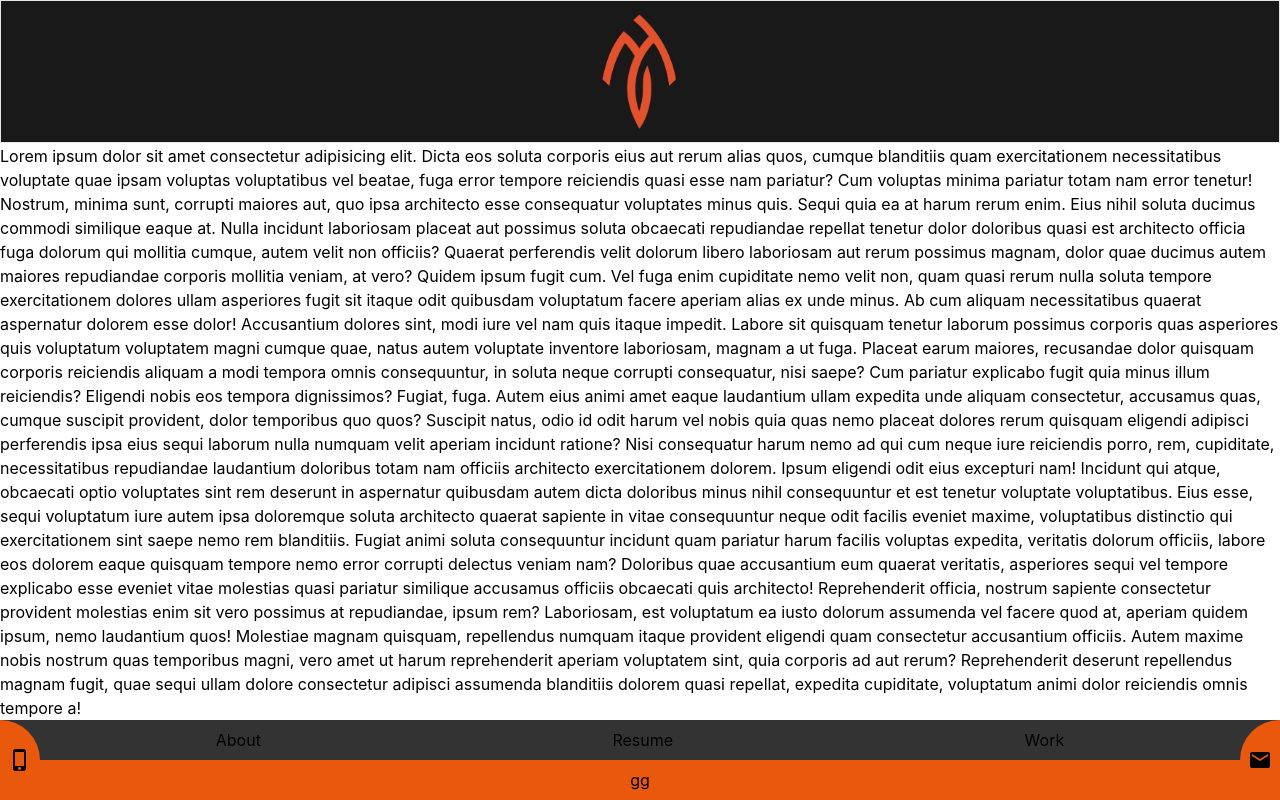
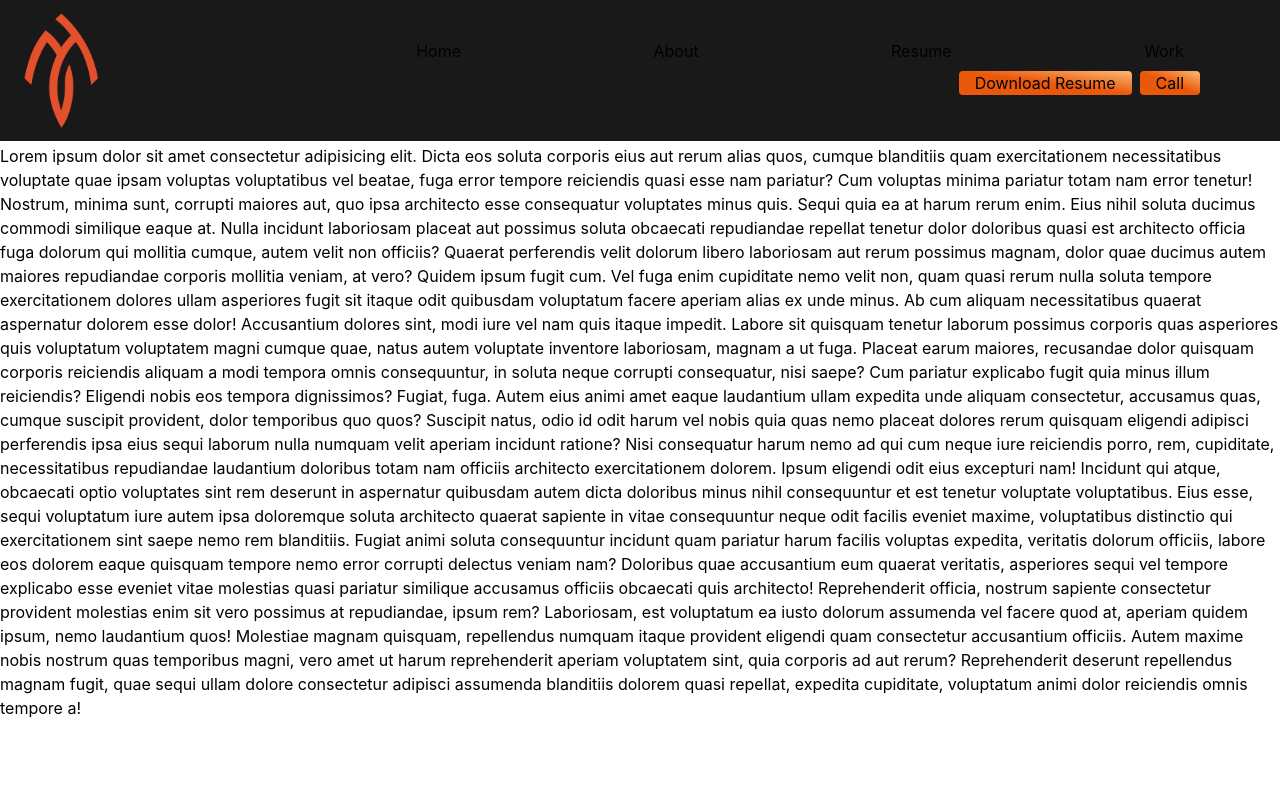
Before and after one commit to James-Hyatt-Dev/published-portfolio, a Next.js app: page / in a window 1280 px wide. Built offline with nearby package versions, Linux system fonts and the light colour scheme.

Commit message:
adds Header and css

```diff
--- a/components/Header.js
+++ b/components/Header.js
@@ -8,31 +8,45 @@ function Header() {
   return (
     <div className="w-full pb-36">
         {/* Logo */}
-        <div className="flex border w-full py-2 fixed top-0 bg-black bg-opacity-90">
-            <div className="flex mx-auto">
+        <div className="flex w-full py-2 fixed top-0 bg-black bg-opacity-90 items-center sm:justify-around">
+            <div className="flex mx-auto sm:w-1/4">
                 <Image width={125} src={Logo} alt='james hyatt personal logo containing a single jay and a single h' />
+            </div>
+            <div className="hidden sm:inline sm:w-3/4">
+                <div className="flex justify-around">
+                    <Link href='/'>Home</Link>
+                    <Link href='/about'>About</Link>
+                    <Link href='/resume'>Resume</Link>
+                    <Link href='/work'>Work</Link>
+                </div>
+                <div className="justify-end flex gap-2 pr-20 py-2">
+                    <div className="bg-gradient-to-bl from-orange-300 via-orange-600 to-orange-600 rounded px-4">
+                        <a download href='/Main/Resume-CV.pdf'>Download Resume</a>
+                    </div>
+                    <div className="bg-gradient-to-bl from-orange-300 via-orange-600 to-orange-600 rounded px-4">
+                        Call
+                    </div>
+                </div>
             </div>
         </div>
 
         {/* navigation */}
-        <div className="w-full fixed bottom-0 bg-black bg-opacity-80 flex justify-between z-50">
+        <div className="w-full fixed bottom-0 bg-black bg-opacity-80 flex justify-between z-50 sm:hidden">
             {/* phone icon */}
             <div className="bg-orange-600 bottom-2 left-6 rounded-tr-full w-10 h-20 flex items-center justify-center z-40">
                 <PhoneIphoneIcon />
             </div>
 
             {/* mobile navigation */}
-            <div className='flex flex-col flex-1 relative'>
-                <div className="absolute top-0 h-10 bg-transparent w-full flex items-center justify-center justify-around">
+            <div className='flex flex-col flex-1 relative '>
+                <div className="absolute top-0 h-10 bg-transparent w-full flex items-center justify-around">
                     <Link href='/about'>About</Link>
                     <Link href='/resume'>Resume</Link>
                     <Link href='/work'>Work</Link>
-                    </div>
-                    <div className="absolute bottom-0 h-10 bg-orange-600 w-full flex items-center justify-center">
-                        gg
-                    </div>
-
-
+                </div>
+                <div className="absolute bottom-0 h-10 bg-orange-600 w-full flex items-center justify-center">
+                    <a download href='/Main/Resume-CV.pdf'>Download Resume</a>
+                </div>
                 </div>
 
             {/* email icon */}
```
Also changed, not shown: 1 other file (tests, documents, lock files or other folders).
